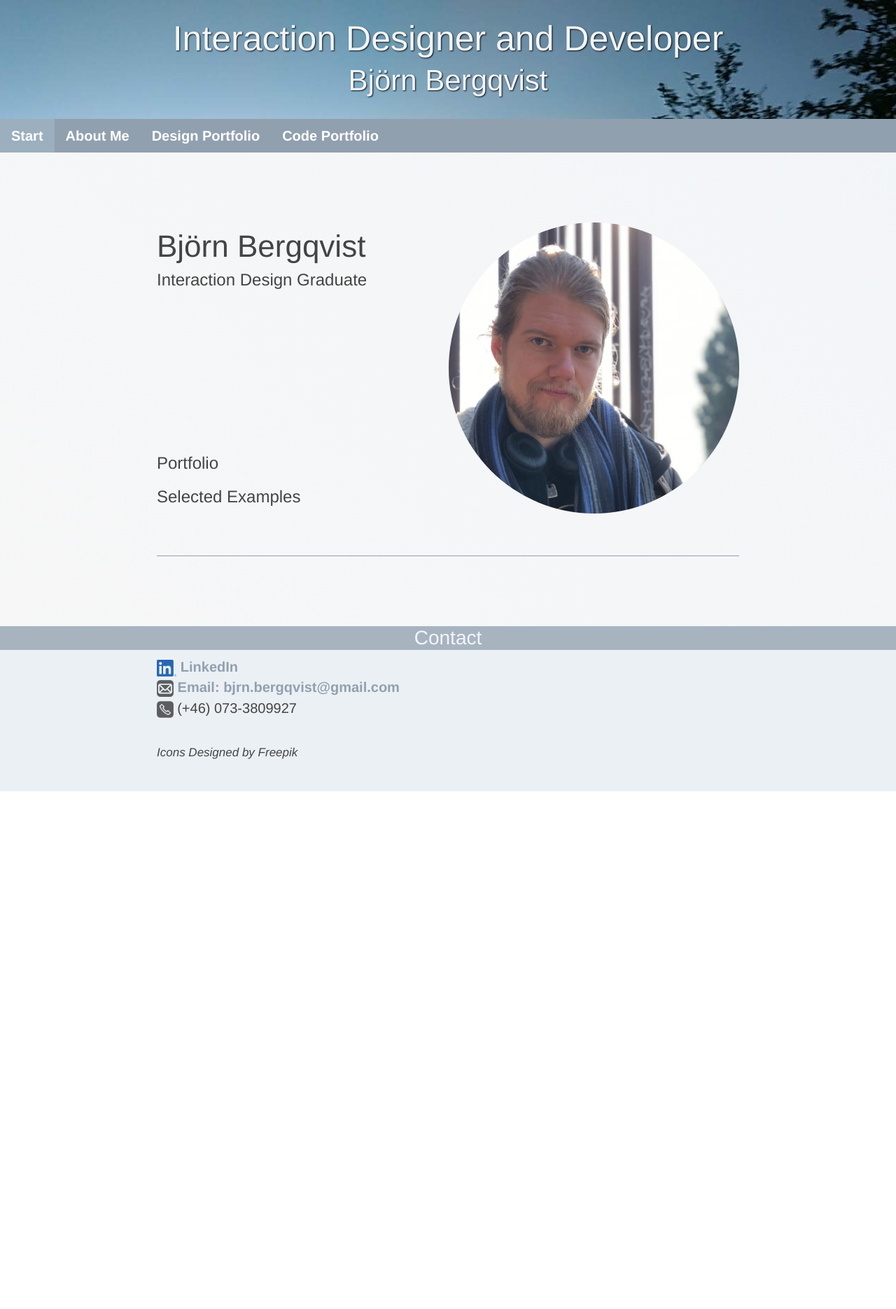
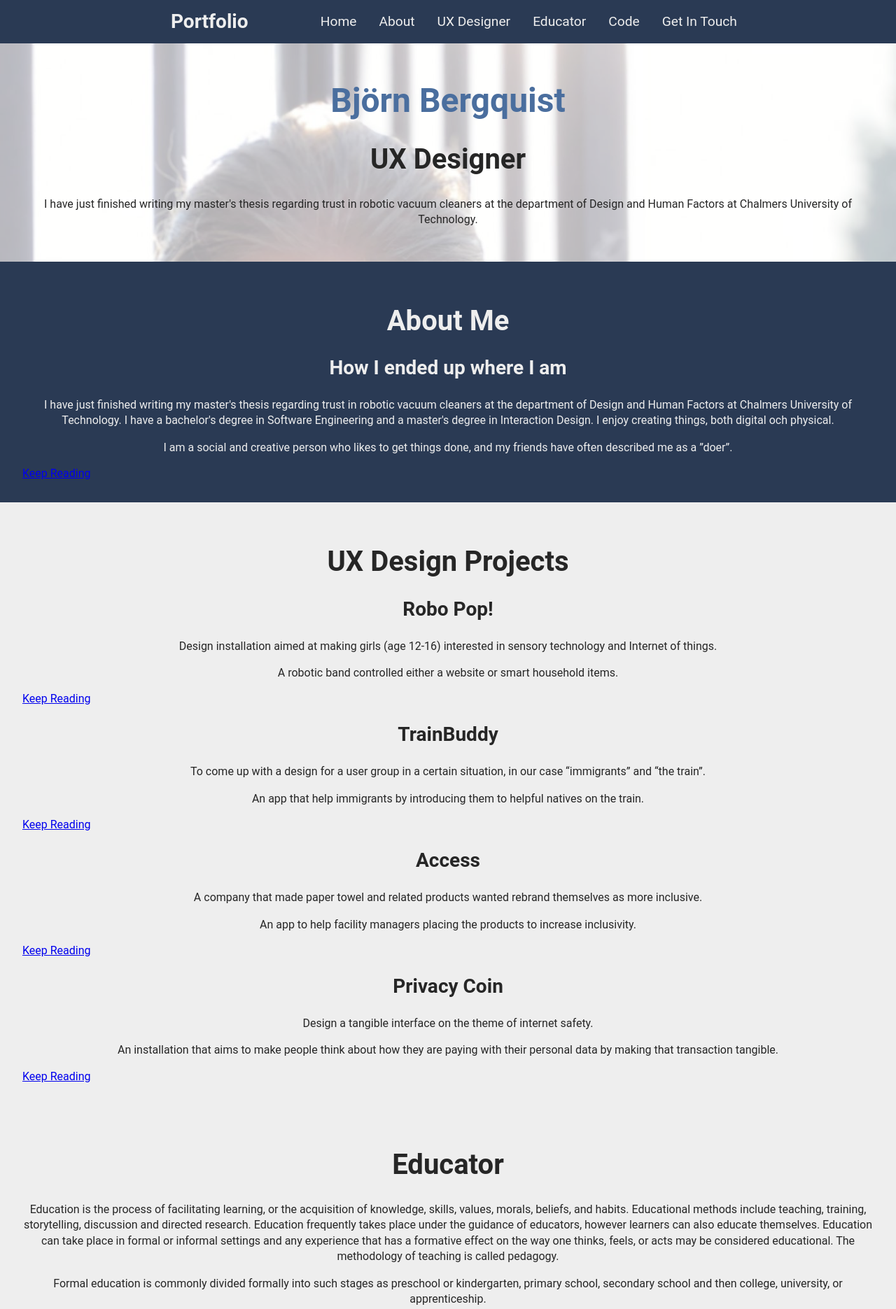
Before and after one commit to bbjorn/bbjorn.github.io, a plain HTML site: page index.html in a window 1280 px wide. Shown: the top 1871 px of the page at 70% size. Before the commit the page ends 1131 px from the top, so only its background shows below. Drawn offline with nearby package versions, Linux system fonts and the light colour scheme; a web font is replaced by a local one.

Commit message:
Started working on the updated version
Created html
Added initial CSS
Imported nav created based on tutorial by Kevin Powell

```diff
--- /dev/null
+++ b/css/style.css
@@ -0,0 +1,272 @@
+@import url('https://fonts.googleapis.com/css?family=Work+Sans:300,600');
+
+:root {
+    --clr-black: black;
+    --clr-dark: #262626;
+    --clr-light: #EEE;
+    --clr-white: white;
+    --clr-primary-dark: #2A3A54;
+    --clr-primary: #4A6E9E;
+    --clr-primary-light: #6a94cb;
+}
+
+*, *::before, *::after {
+  box-sizing: border-box;
+}
+
+body {
+	margin: 0;
+	background: var(--clr-white);
+	font-family: 'Roboto', 'Work Sans', sans-serif;
+	font-weight: 400;
+    color: var(--clr-dark);
+}
+
+section{
+    padding: 2em 2em;
+}
+
+img{
+    max-width: 100%;
+}
+
+/* Colours */
+
+.bg-prim-dark{
+    background: var(--clr-primary-dark);
+    color: var(--clr-light)
+}
+
+.bg-light{
+    background: var(--clr-light);
+    color: var(--clr-dark)
+}
+
+.bg-white{
+    background: var(--clr-white);
+    color: var(--clr-dark)
+}
+
+.clr-primary{
+    color: var(--clr-primary)
+}
+
+/* Typography */
+
+h1, h2, h3{
+    line-height: 1;
+    text-align: center;
+}
+
+h1{
+    font-size: 3rem;
+}
+
+h2{
+    font-size: 2.5rem;
+}
+
+h3{
+    font-size: 1.75rem;
+}
+
+p{
+    text-align: center;
+    line-height: 1.4;
+}
+
+/* navigation styles start here */
+
+.main-header{
+    background: var(--clr-primary-dark);
+    text-align: center;
+    position: fixed;
+    top: 0;
+    z-index: 999;
+    width: 100%;
+}
+
+.main-header h3{
+    color: var(--clr-light);
+    margin: 0.6em;
+}
+
+nav {
+    background: var(--clr-primary-dark);
+    width: 100%;
+    position: absolute;
+    top: 100%;
+    left: 0;
+    text-align: left;
+    transform: scale(1, 0);
+    transform-origin: top;
+    transition: transform 400ms ease-in-out;
+}
+
+nav ul{
+    margin: 0;
+    padding: 0;
+    list-style: none;
+}
+
+nav li{
+    margin-bottom: 1em;
+    margin-left: 1em;
+}
+
+nav a{
+    color: var(--clr-light);
+    text-decoration: none;
+    font-size: 1.2rem;
+    text-transform: uppsercase;
+    opacity: 0;
+    transition: opacity 150ms ease-in-out;
+}
+
+nav a:hover,nav a:focus{
+    color: var(--clr-primary-light)
+}
+
+.nav-toggle{
+    display: none;
+}
+
+.nav-toggle:checked ~ nav{
+    transform: scale(1,1);
+}
+
+.nav-toggle:checked ~ nav a{
+    opacity: 1;
+    transition: opacity 250ms ease-in-out 250ms;
+}
+
+.nav-toggle-label{
+    position: absolute;
+    top: 0;
+    left: 0;
+    margin-left: 1em;
+    height: 100%;
+    display: flex;
+    align-items: center;
+    cursor: pointer;
+}
+
+.nav-toggle-label span,
+.nav-toggle-label span::before,
+.nav-toggle-label span::after{
+    display: block;
+    background: var(--clr-light);
+    height: 3px;
+    width: 2em;
+    border-radius: 3px;
+    position: relative;
+
+    transition-property: transform opacity background-color;
+    transition-timing-function: cubic-bezier(0.175, 0.885, 0.32, 1.275);
+    transition-duration: 1s;
+}
+
+.nav-toggle-label span::before,
+.nav-toggle-label span::after{
+    content: "";
+    position: absolute;
+}
+
+.nav-toggle-label span::before{
+    bottom: 7px;
+}
+.nav-toggle-label span::after{
+    top: 7px;
+}
+
+.nav-toggle:checked ~ .nav-toggle-label span {
+    background: transparent;
+    transform: rotate(180deg);
+}
+
+.nav-toggle:checked ~ .nav-toggle-label span::before{
+    transform: translateY(7px) rotate(45deg);
+}
+.nav-toggle:checked ~ .nav-toggle-label span::after{
+    transform: translateY(-7px) rotate(-45deg);
+}
+
+@media screen and (min-width: 800px){
+    .nav-toggle-label{
+        display: none;
+    }
+
+    header {
+        display: grid;
+        grid-template-columns: 1fr auto minmax(600px, 3fr) 1fr;
+    }
+
+    .logo{
+        grid-column: 2/span 1;
+    }
+
+    nav{
+        all: unset;
+        grid-column: 3/4;
+        display: flex;
+        justify-content: flex-end;
+        align-items: center;
+    }
+
+    nav ul{
+        display: flex;
+    }
+
+    nav li{
+        margin-left: 2em;
+        margin-bottom: 0;
+    }
+
+    nav a{
+        opacity: 1;
+        position: relative;
+    }
+
+    nav a::before{
+        content: '';
+        height: 5px;
+        background: var(--clr-primary-light);
+        position: absolute;
+        bottom: -0.5em;
+        left: 0;
+        right: 0;
+        transform: scale(0, 1);
+        transition: transform ease-in-out 250ms;
+    }
+
+    nav a:hover::before,nav a:focus::before{
+        transform: scale(1, 1);
+        transition: transform ease-in-out 250ms;
+    }
+
+}
+
+/* Intro */
+.intro{
+    margin-top: 3em;
+    padding:0;
+}
+
+.hero{
+    padding: 2em;
+    position: relative;
+}
+
+.hero::after{
+
+    content:"";
+    background-image:  url("../img/mesquare.jpg");
+    opacity: 0.4;
+    background-size: 100%;
+    position: absolute;
+    bottom: 0;
+    right: 0;
+    top: 0%;
+    left: 0%;
+    z-index: -999;
+}
--- a/index.html
+++ b/index.html
@@ -1,74 +1,105 @@
-
 <!DOCTYPE html>
-
-<html>
+<html lang="en">
 <head>
-  <title>Björn Bergqvist Portfolio </title>
-  <link href="https://fonts.googleapis.com/css?family=Uncial+Antiqua|Cardo:100,500,600,800" rel="stylesheet">
-  <link href="https://fonts.googleapis.com/css?family=Caudex" rel="stylesheet">
-  <link type="text/css" rel="stylesheet" href="stylesheet.css" />
-  <meta http-equiv="Content-Type" content="text/html;charset=utf-8"/>
-  <!--
-	<meta http-equiv="refresh" content="0; url='https://bbjorn.github.io/portfolio/'" />
-   -->
+    <meta charset="UTF-8">
+    <meta http-equiv="X-UA-Compatible" content="IE=edge">
+    <meta name="viewport" content="width=device-width, initial-scale=1.0">
+    <link rel="stylesheet" href="css/style.css">
+    <title>Portfolio Björn Bergqvist</title>
 </head>
 <body>
-
-
-
-	<div class="header">
-		<h1>Interaction Designer and Developer</h1>
-		<h1 style="font-size: 42px">Björn Bergqvist</h1>
+    <header class="main-header">
+        <h3 class="logo">Portfolio</h3>
+        <input type="checkbox" class="nav-toggle" id="nav-toggle">
+        <label for="nav-toggle" class="nav-toggle-label"><span></span></label>
+        <nav>
+            <ul>
+                <li><a href="#">Home</a></li>
+                <li><a href="#about">About</a></li>
+                <li><a href="#ux">UX Designer</a></li>
+                <li><a href="#educator">Educator</a></li>
+                <li><a href="#code">Code</a></li>
+                <li><a href="#contact">Get In Touch</a></li>
+            </ul>
+        </nav>
+    </header>
+    <main>
+        <section class="intro">
+            <div class="hero">
+                <h1 class="clr-primary">Björn Bergquist</h1>
+                <h2 class="shifting">UX Designer</h2>
+                <p>I have just finished writing my master's thesis regarding trust in robotic vacuum cleaners at the department of Design and Human Factors at Chalmers University of Technology. </p>
             </div>
-
-	<ul type="ul" class="ul ul-navbar">
-		<li type="li" class="li li-navbar"><a class="active" href="index.html">Start</a></li>
-		<li type="li" class="li li-navbar"><a href="aboutme.html">About Me</a></li>
-		<li type="li" class="li li-navbar"><a href="designportfolio.html">Design Portfolio</a></li>
-		<li type="li" class="li li-navbar"><a href="codeportfolio.html">Code Portfolio</a></li>
-		<!--<li type="li" class="li li-navbar"><a href="contact.html">Contact</a></li>-->
-	</ul>
-
-
-
-
-	<ul type="ul" class="ul liststyle-ul">
-		<li type="li" class="li liststyle-li">
-
-			<div class="pres-grid-container">
-				<div class="preslefttop">
-					<h3 style="font-size: 44px;">Björn Bergqvist</h3>
-					<h3>Interaction Design Graduate</h3>
+        </section>
+        <section class="about bg-prim-dark" id="about">
+            <div><h2>About Me</h2>
+            <h3>How I ended up where I am</h3></div>
+            <div>
+                <p>I have just finished writing my master's thesis regarding trust in robotic vacuum cleaners at the department of Design and Human Factors at Chalmers University of Technology. I have a bachelor's degree in Software Engineering and a master's degree in Interaction Design. I enjoy creating things, both digital och physical.
+                </p>
+                <p>I am a social and creative person who likes to get things done, and my friends have often described me as a ”doer”. </p>
+                <a href="#" class="btn about-btn">Keep Reading</a>
             </div>
-				<div class="presleftbottom">
-					<div>
-						<h3>Portfolio</h3>
-						<h3>Selected Examples</h3>
+        </section>
+        <section class="ux bg-light" id="ux">
+            <h2>UX Design Projects</h2>
+            <div class="card">
+                <h3>Robo Pop!</h3>
+                <p> Design installation aimed at making girls (age 12-16) interested in sensory technology and Internet of things.</p>
+                <p> A robotic band controlled either a website or smart household items.</p>
+                <a href="#" class="btn card-btn">Keep Reading</a>
             </div>
+            <div class="card">
+                <h3>TrainBuddy</h3>
+                <p>To come up with a design for a user group in a certain situation, in our case “immigrants” and “the train”.</p>
+                <p>An app that help immigrants by introducing them to helpful natives on the train.</p>
+                <a href="#" class="btn card-btn">Keep Reading</a>
             </div>
-				<div class="presright">
-					<img src="img/mesquare.jpg" alt="A portrait of me" style="border-radius:50%; width:100%; float: right; margin-left:15px;">
+            <div class="card">
+                <h3>Access</h3>
+                <p>A company that made paper towel and related products wanted rebrand themselves as more inclusive.</p>
+                <p>An app to help facility managers placing the products to increase inclusivity.</p>
+                <a href="#" class="btn card-btn">Keep Reading</a>
             </div>
+            <div class="card">
+                <h3>Privacy Coin</h3>
+                <p>Design a tangible interface on the theme of internet safety.</p>
+                <p>An installation that aims to make people think about how they are paying with their personal data by making that transaction tangible.</p>
+                <a href="#" class="btn card-btn">Keep Reading</a>
             </div>
-
-			<!--
-			<h3>Björn Bergqvist</h3>
-			<h3>Interaction Design Graduate</h3>
-			<img src="img/VikingSquare.jpg" alt="A portrait of me" style="border-radius:50%; width:60%; float: right; margin-left:15px;">
-			<h3 style="vertical-align: bottom">Portfolio</h3>
-			<h3 style="vertical-align: bottom">Selected Examples</h3>
-			-->
-		</li>
-	</ul>
-
-	<footer>
-		<h2>Contact</h2>
-		<ul type="ul" class="ul liststyle-ul">
-				<a href="https://www.linkedin.com/in/bjrn-bergquist/"><img src="img/contacticons/LI-In-Bug.png" style="height:18pt"> LinkedIn </a></br>
-				<a href="mailto:bjrn.bergqvist@gmail.com"><img src="img/contacticons/email.png" style="height:18pt"> Email: bjrn.bergqvist@gmail.com </a></br>
-				<p><img src="img/contacticons/phone.png" style="height:18pt"> (+46) 073-3809927</p></br>
-				<a href="http://www.freepik.com"><p><small><em>Icons Designed by Freepik</em></small></p></a></br>
-		</ul>
+        </section>
+        <section class="educator bg-light" id="educator">
+            <h2>Educator</h2>
+            <p>
+                Education is the process of facilitating learning, or the acquisition of knowledge, skills, values, morals, beliefs, and habits. Educational methods include teaching, training, storytelling, discussion and directed research. Education frequently takes place under the guidance of educators, however learners can also educate themselves. Education can take place in formal or informal settings and any experience that has a formative effect on the way one thinks, feels, or acts may be considered educational. The methodology of teaching is called pedagogy.
+            </p>
+            <p>
+                Formal education is commonly divided formally into such stages as preschool or kindergarten, primary school, secondary school and then college, university, or apprenticeship.
+            </p>
+            <p>
+                A right to education has been recognized by some governments and the United Nations.[a] In most regions, education is compulsory up to a certain age. There is a movement for education reform, and in particular for evidence-based education with global initiatives aimed at achieving the Sustainable Development Goal 4, which promotes quality education for all.
+            </p>
+            <img src="img/RubberDuctTeacher.jpg" alt="A big blue rubber duck teaching web development to smaller yellow rubber ducks">
+        </section>
+        <section class="code bg-white" id="code">
+            <h2>Developer</h2>
+            <p>I created this website based upon my old portfolio in order to teach myself how to code in react. The CSS and general design is the mostly same in both version, but old one use pure html. Right now the code portfolio is a bit barebones, but the plan is to add more features using external backends to this page. It has a github repository which can be found here.
+            </p><p>
+                In order to learn how to code React with a backend I decided to implement a small app that uses an API from OpenWeather. The icons used are also from OpenWeather. The main focus was on coding during this particular project and I might revisit it and work a bit more on its presentation.
+            </p><p>
+                Also I have developed my own 3D engine that procedually generates mountains. Go look at it on shadertoy.
+            </p><p>
+                And while you’re at it look at my GitHub as well.  </p>
+                <img src="img/3dmountainscropped.png" alt="A generate 3D landscape with mountains and lakes">
+        </section>
+    </main>
+    <footer id="contact" class="bg-prim-dark">
+        <h2>Get In Touch</h2>
+        <p>Want to have a chat over a cup of tea? Send me a message!</p>
+        <a href="http://" target="_blank" rel="noopener noreferrer"> <i class="fab fa-linkedin-in"></i></i>
+            LinkedIn</a>
+        <a href="mailto:bjrn.bergqvist@gmail.com"><i class="far fa-envelope"></i>bjrn.bergqvist@gmail.com</a>
+        <a href="tel:+46733809927"><i class="fas fa-phone-alt"></i>(+46) 073 - 380 99 27</a>
     </footer>
 </body>
 </html>
```
Also changed, not shown: oldindex.html (added, +74 -0 lines), img/RubberDuctTeacher.jpg (added). Lines whose indentation alone changed are shown as unchanged.
